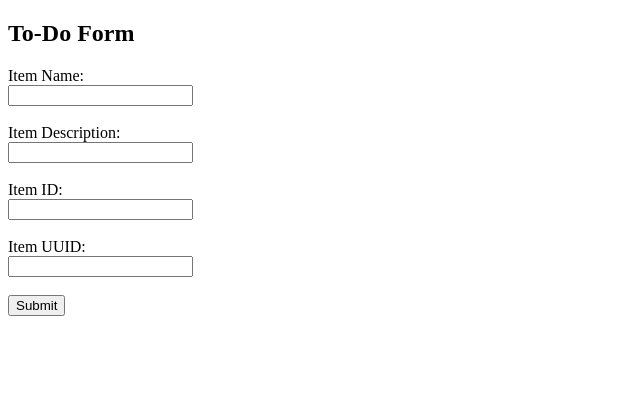
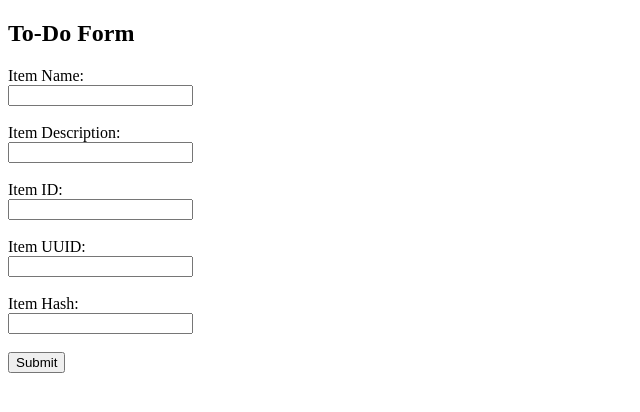
Before and after one commit to ASHISHs21/FlaskMongoApp, a Flask app: template templates/todo.html in a window 1280 px wide. Shown: the top 412 px of the page, without its empty margins (0-640 px from the left). Run offline with Flask 3, Linux system fonts and the light colour scheme; the template is opened without the code that fills it, so the values that code supplies are empty.

Commit message:
Added Item Hash field

```diff
--- a/templates/todo.html
+++ b/templates/todo.html
@@ -12,6 +12,8 @@
     <input type="text" name="itemID"><br><br>
     <label>Item UUID:</label><br>
     <input type="text" name="itemUUID"><br><br>
+    <label>Item Hash:</label><br>
+    <input type="text" name="itemHash"><br><br>
     <button type="submit">Submit</button>
   </form>
 </body>
```
